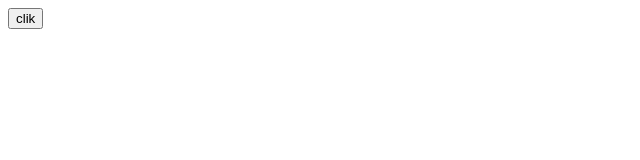
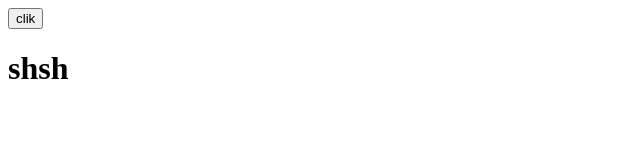
Before and after one commit to shoxrux222/git-hubga-kirish, a plain HTML site: page index.html in a window 1280 px wide. Shown: the whole page, without its empty margins (0-640 px from the left). Drawn offline with Linux system fonts and the light colour scheme.

Commit message:
Update index.html

```diff
--- a/index.html
+++ b/index.html
@@ -7,5 +7,6 @@
 </head>
 <body>
     <button>clik</button>
+    <h1>shsh</h1>
 </body>
 </html>
```
